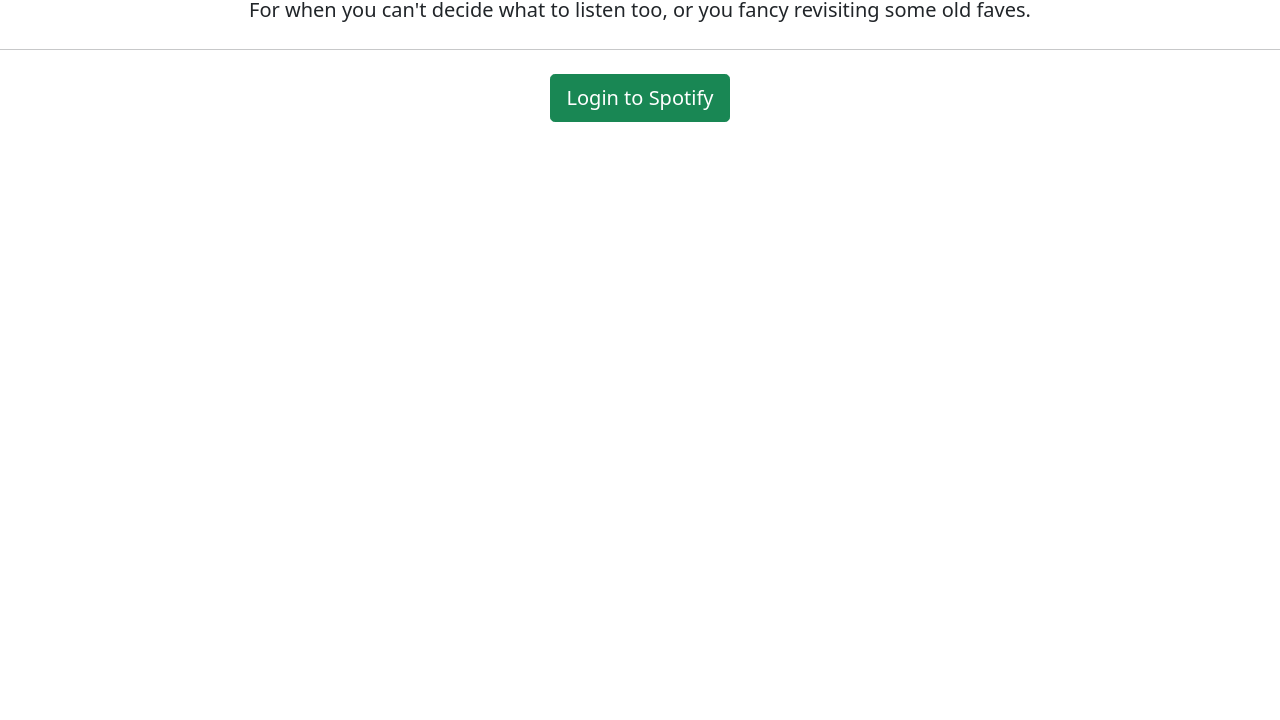
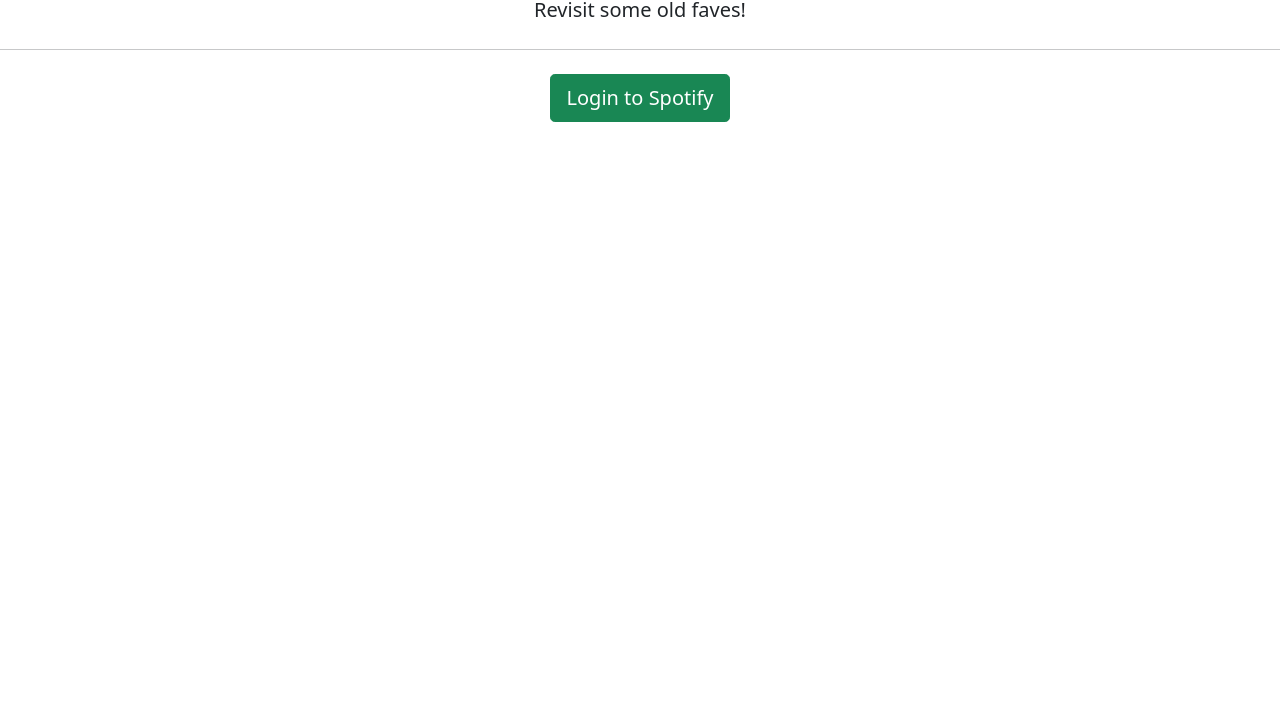
Before and after one commit to kieranross89/select-random-album, a plain HTML site: page app/index.html in a window 1280 px wide. Shown: the part 80-800 px from the top of the page. Drawn offline with nearby package versions, Linux system fonts and the light colour scheme.

Commit message:
Update index.html
Update description

```diff
--- a/app/index.html
+++ b/app/index.html
@@ -15,7 +15,7 @@
   <main>
     <div class="jumbotron jumbotron-fluid text-center"">
       <h1 class=" display-4">Get Random Album</h1>
-      <p class="lead">For when you can't decide what to listen too, or you fancy revisiting some old faves.</p>
+      <p class="lead">Revisit some old faves!</p>
       <hr class="my-4">
     </div>
   </main>
```
